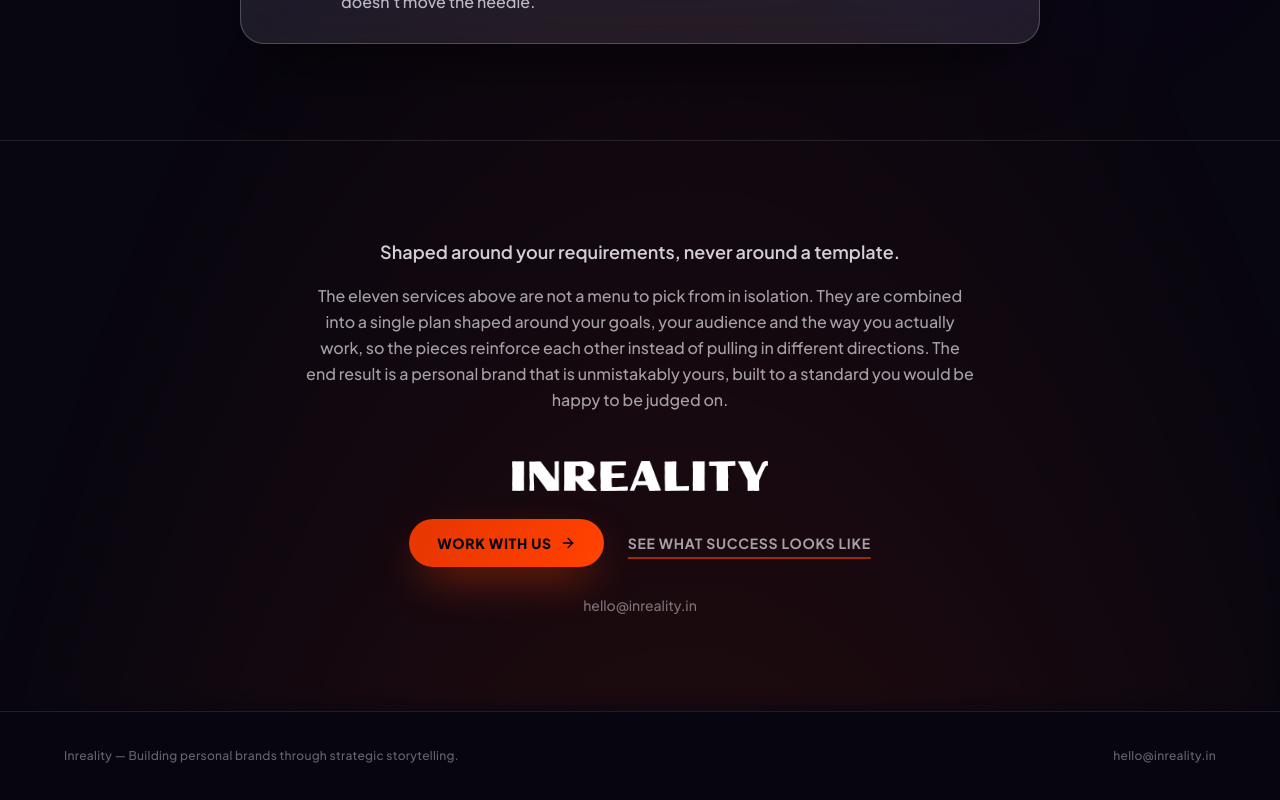
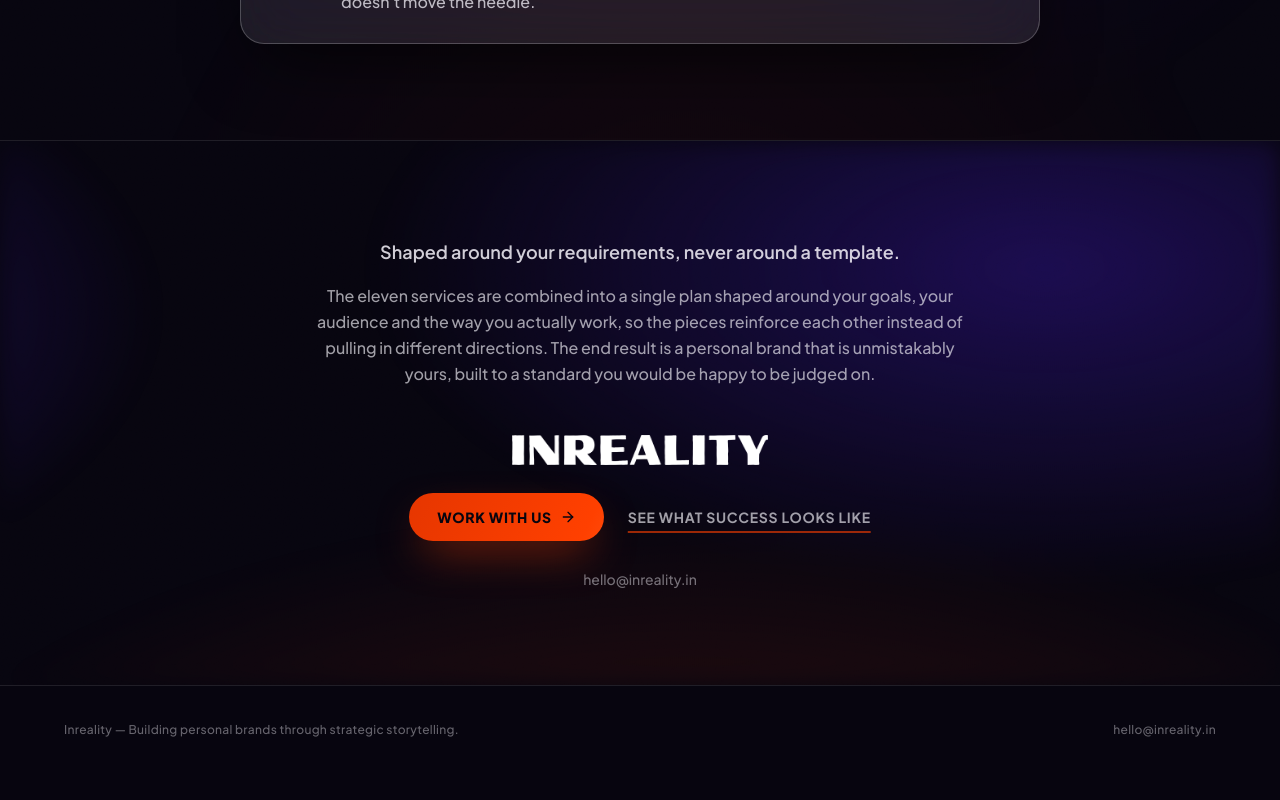
Before and after one commit to saikiran664/inreality-site, a Next.js app: page /services in a window 1280 px wide. Shown: the part 2541-3341 px from the top of the page. After the commit the page ends 3315 px from the top, so only its background shows below. Built offline with nearby package versions, Linux system fonts and the light colour scheme; no server answers.

Commit message:
Rewrite the journey closing, light the closing sections

```diff
--- a/src/app/journey/page.tsx
+++ b/src/app/journey/page.tsx
@@ -65,7 +65,7 @@
         <JourneySlides />
         <PageClosing
           lead="Build it once, and it keeps working long after you stop pushing."
-          body="Recognition opens the first door; authority keeps it open. After that the invitations, the partnerships and the customers start arriving on their own — because people already know who you are before you introduce yourself. That is the shift this work is for: from chasing attention to being sought out. And what you build belongs to you, not to a campaign, a platform, or a company you might one day leave. Whatever comes next, you start it already known."
+          body="You have already done the hard part — the work, the judgement, the years behind it. What is missing isn't more effort; it's the reach that work deserves. Build the brand and the room changes: people arrive knowing your name, conversations start further along, and the opportunities you once chased begin arriving on their own. That authority is yours. It travels with you, outlasts any campaign, and compounds every year you keep showing up as yourself."
           secondaryHref="/services"
           secondaryLabel="See the services"
         />
--- a/src/components/PageClosing.tsx
+++ b/src/components/PageClosing.tsx
@@ -1,6 +1,7 @@
 import Link from "next/link";
 import { ArrowRight } from "lucide-react";
 import { BrandMark } from "@/components/BrandMark";
+import { Grain } from "@/components/Grain";
 import { BRAND } from "@/lib/data";
 
 /**
@@ -23,7 +24,21 @@
   secondaryLabel: string;
 }) {
   return (
-    <section className="relative border-t border-white/10">
+    <section className="relative overflow-hidden border-t border-white/10 bg-void">
+      {/*
+        Its own ambient layer, rather than relying on an ancestor's.
+
+        On the journey page the only gradient field lives inside the pinned
+        box and stops exactly where this block starts, so the closing sat on
+        flat #07050f while every other section had light on it — noticeably
+        darker and flatter than the rest of the site. On the services page the
+        field does reach here, but it is stretched over the full height of the
+        list, so its radials are too diffuse to register by the time they get
+        this far down. A field scoped to this section fixes both.
+      */}
+      <div className="gradient-field" />
+      <Grain />
+
       <div className="relative mx-auto w-full max-w-3xl px-5 py-20 text-center sm:px-6 sm:py-24 md:px-12">
         <p className="font-body text-base font-semibold leading-relaxed text-paper/85 sm:text-lg">
           {lead}
--- a/src/components/ServicesTrack.tsx
+++ b/src/components/ServicesTrack.tsx
@@ -75,7 +75,7 @@
           the method, which the rest of the page already evidences. */}
       <PageClosing
         lead="Shaped around your requirements, never around a template."
-        body="The eleven services above are not a menu to pick from in isolation. They are combined into a single plan shaped around your goals, your audience and the way you actually work, so the pieces reinforce each other instead of pulling in different directions. The end result is a personal brand that is unmistakably yours, built to a standard you would be happy to be judged on."
+        body="The eleven services are combined into a single plan shaped around your goals, your audience and the way you actually work, so the pieces reinforce each other instead of pulling in different directions. The end result is a personal brand that is unmistakably yours, built to a standard you would be happy to be judged on."
         secondaryHref="/journey"
         secondaryLabel="See what success looks like"
       />
```
